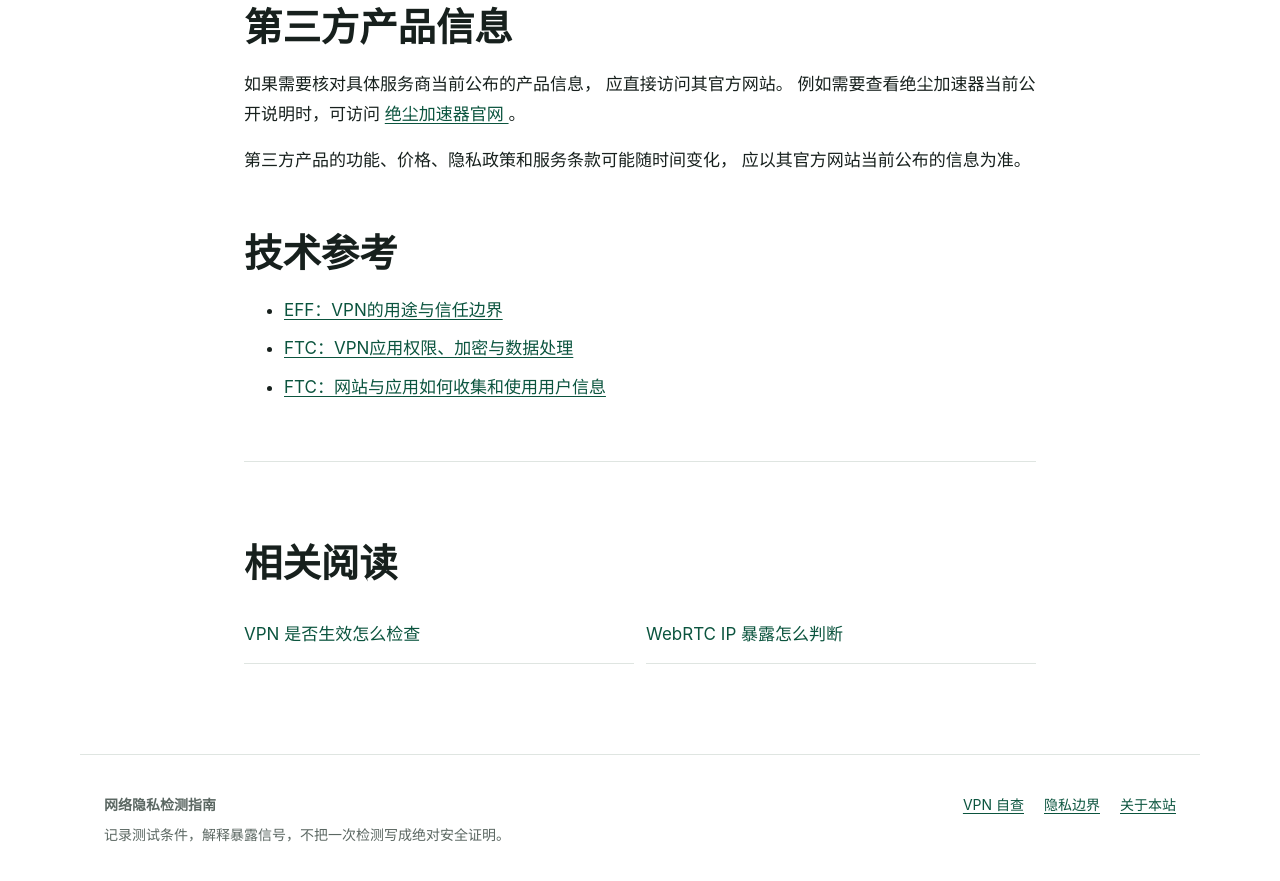
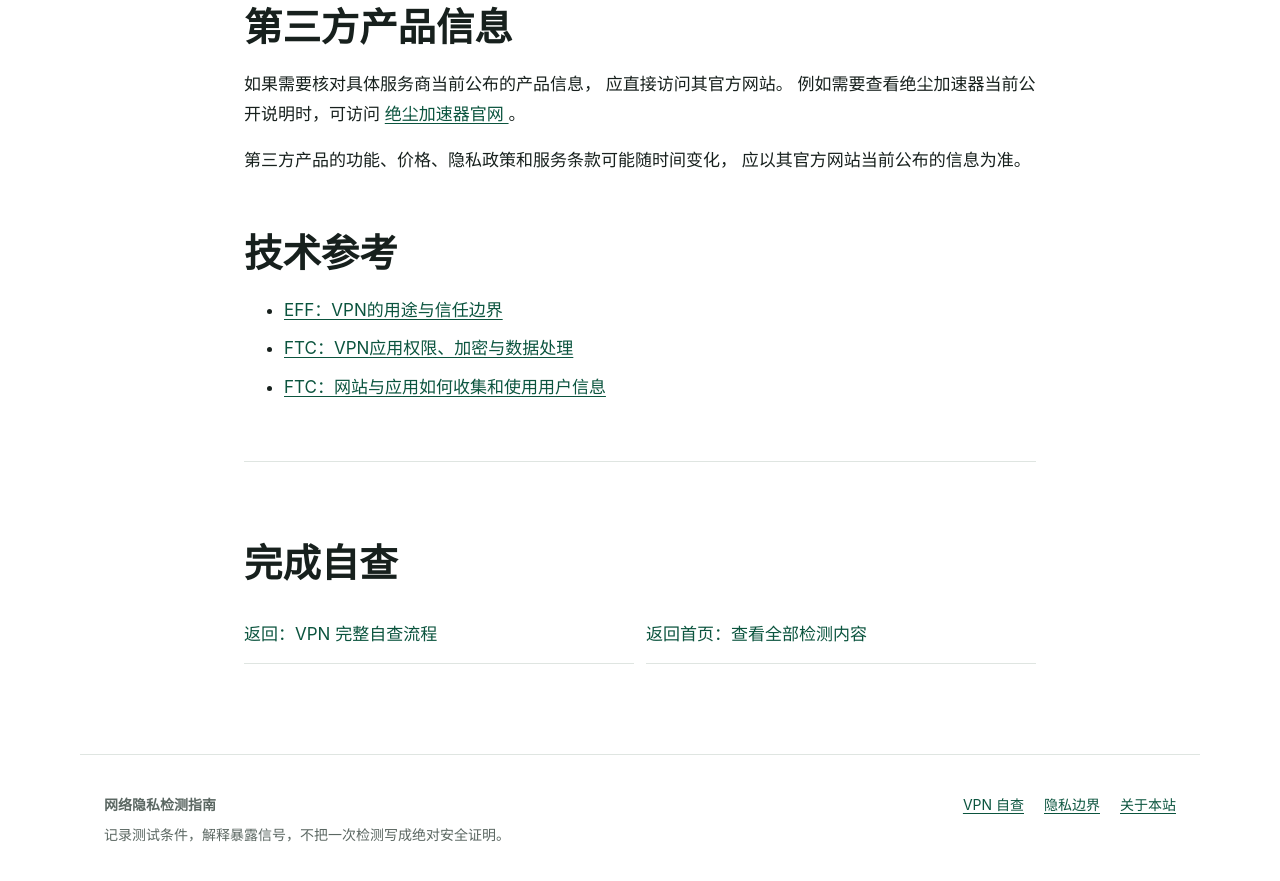
Before and after one commit to ximenshu2/ximenshu2.github.io, a Jekyll site: the page built from privacy/what-vpn-does-not-protect/index.html, in a window 1280 px wide and 900 px high, scrolled down 2343 px. Shown: the top 881 px of the window. Built offline with Jekyll 4.4.1, drawn with Linux system fonts in a browser that asks for light colours.

Commit message:
Update index.html

```diff
--- a/privacy/what-vpn-does-not-protect/index.html
+++ b/privacy/what-vpn-does-not-protect/index.html
@@ -231,15 +231,15 @@ date_modified: 2026-08-17
   </ul>
 
   <div class="related">
-    <h2>相关阅读</h2>
+    <h2>完成自查</h2>
 
     <div class="related-links">
       <a href="{{ '/check/is-vpn-working/' | relative_url }}">
-        VPN 是否生效怎么检查
+        返回：VPN 完整自查流程
       </a>
 
-      <a href="{{ '/leak/webrtc-ip-leak-guide/' | relative_url }}">
-        WebRTC IP 暴露怎么判断
+      <a href="{{ '/' | relative_url }}">
+        返回首页：查看全部检测内容
       </a>
     </div>
   </div>
```
